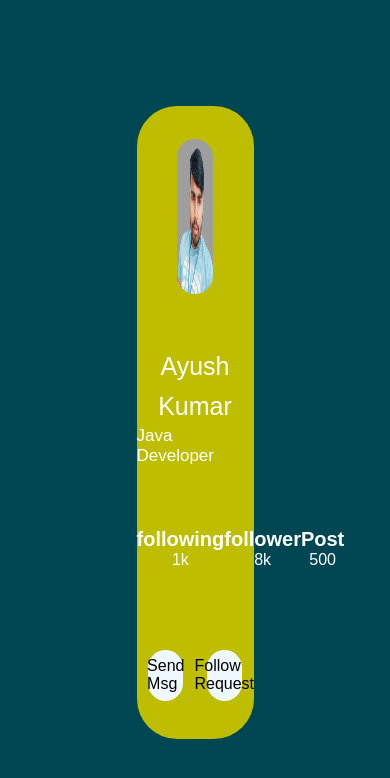
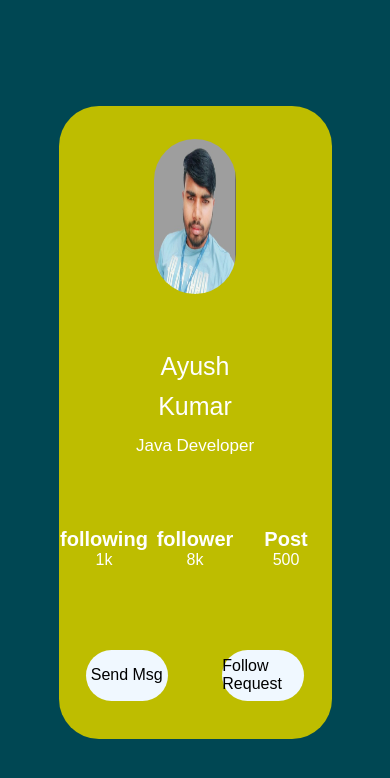
Before and after one commit to ayushbhardwajmiet/user_card, a plain HTML site: page index.html in a window 390 px wide. Drawn offline with Linux system fonts and the light colour scheme.

Commit message:
Just Do It

```diff
--- a/style.css
+++ b/style.css
@@ -3,6 +3,17 @@
     padding: 0;
     margin: 0;
 }
+
+
+
+
+/* ######################################################################## */
+/* ######################################################################## */
+
+                /* DESKTOP VERSION */
+
+/* ######################################################################## */
+/* ######################################################################## */
 
 body{
 
@@ -220,3 +231,247 @@ justify-content: center;
 align-items: center;
 
 }
+
+
+
+
+
+/* ######################################################################## */
+/* ######################################################################## */
+
+                /* MOBILE VERSION */
+
+/* ######################################################################## */
+/* ######################################################################## */
+
+
+
+
+
+@media (max-width: 600px) {
+
+
+
+body{
+
+background-color: #004753;
+height: 100vh;
+width: 100%;
+display: flex;
+justify-content: center;
+align-items: center;
+
+
+}
+
+#Main_box{
+
+height: 75vh;
+width: 70%;
+background-color: #bebd00;
+border-radius: 40px;
+display: flex;
+flex-direction: column;
+}
+
+#Main_box_son_1
+{
+
+height: 35%;
+width: 100%;
+border-radius: 40px 40px 0px 0px;
+display: flex;
+justify-content: center;
+align-items: center;
+}
+
+#profile
+{
+    width: 30%;
+    height: 70%;
+    border-radius: 100px;
+    display: flex;
+    align-items: center;
+    justify-content: center;
+}
+
+#profile img
+{
+    width: 100%;
+    height: 100%;
+    border-radius: 100px;
+}
+
+#Main_box_son_2
+{
+height: 25%;
+width: 100%;
+display: flex;
+flex-direction: column;
+justify-content: center;
+align-items: center;
+font-family: Arial, Helvetica, sans-serif;
+
+
+}
+
+
+
+#fname{
+display: flex;
+justify-content: center;
+align-items: center;
+height: 25%;
+width: 100%;
+color: white;
+font-size: 25px;
+}
+
+#lname{
+    display: flex;
+justify-content: center;
+align-items: center;
+height: 25%;
+width: 100%;
+color: white;
+font-size: 25px;
+}
+
+#designation{
+    display: flex;
+justify-content: center;
+align-items: center;
+height: 25%;
+width: 100%;
+color: white;
+font-size: 17px;
+
+}
+
+
+
+#Main_box_son_3
+{
+height: 20%;
+width: 100%;
+display: flex;
+justify-content: space-around;
+align-items: center;
+flex-direction: row;
+color: white;
+font-family: Arial, Helvetica, sans-serif;
+
+}
+
+#following{
+display: flex;
+flex-direction: column;
+justify-content: center;
+align-items: center;
+height: 50%;
+width: 100%;
+}
+
+
+#following_title{
+
+    font-size: 20px;
+    font-weight: 600;
+}
+
+
+#following_count{
+
+}
+
+
+
+#follower{
+display: flex;
+flex-direction: column;
+justify-content: center;
+align-items: center;
+height: 50%;
+width: 100%;
+}
+
+
+
+#follower_title{
+
+    font-size: 20px;
+    font-weight: 600;
+}
+
+
+#follower_count{
+
+}
+
+
+
+#post{
+display: flex;
+flex-direction: column;
+justify-content: center;
+align-items: center;
+height: 50%;
+width: 100%;
+
+}
+
+
+
+#post_title{
+
+    font-size: 20px;
+   font-weight: 600;
+}
+
+
+#post_count{
+
+}
+
+
+
+
+#Main_box_son_4
+{
+height: 20%;
+width: 100%;
+display: flex;
+justify-content: space-around;
+align-items: center;
+font-family: Arial, Helvetica, sans-serif;
+}
+
+#send_msg
+{
+  width: 30%;
+  height: 40%;
+  background-color: aliceblue;
+  border-radius: 30px;
+  display: flex;
+justify-content: center;
+align-items: center;
+}
+
+#follow_request
+{
+  width: 30%;
+  height: 40%;
+  background-color: aliceblue;
+    border-radius: 30px;
+      display: flex;
+justify-content: center;
+align-items: center;
+
+}
+
+
+
+
+
+
+}
```
